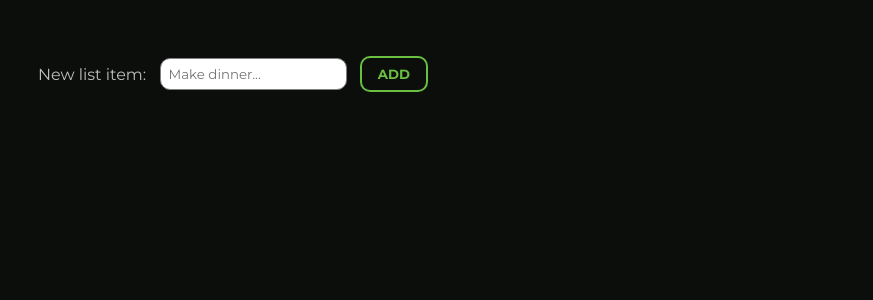
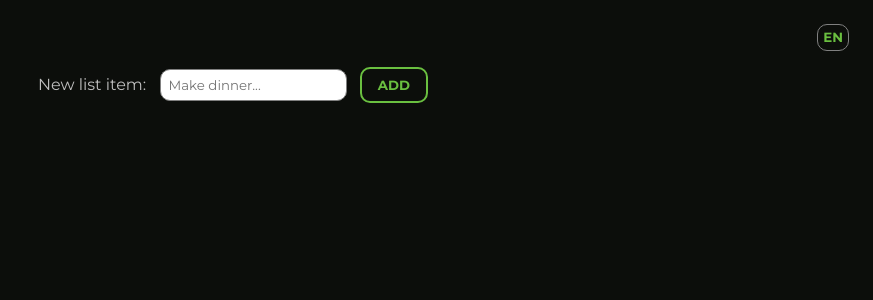
Before and after one commit to UnaLuz/listing-app, a Vue app: page / in a window 1280 px wide. Shown: the top 300 px of the page, without its empty margins (407-1280 px from the left). Built offline with nearby package versions, Linux system fonts and the light colour scheme.

Commit message:
Added seleccion element to choose between translations

```diff
--- a/src/App.vue
+++ b/src/App.vue
@@ -1,6 +1,7 @@
 <template>
   <div id="app">
-    <InputSection @add-new-item="addNewItem($event)" />
+    <select-lang />
+    <input-section @add-new-item="addNewItem($event)" />
     <ul>
       <li
         is="list-item"
@@ -15,12 +16,14 @@
 </template>
 
 <script>
+import SelectLang from "./components/SelectLang.vue";
 import InputSection from "./components/InputSection.vue";
 import ListItem from "./components/ListItem.vue";
 
 export default {
   name: "App",
   components: {
+    SelectLang,
     InputSection,
     ListItem
   },
@@ -64,19 +67,22 @@ body {
 }
 #app {
   width: 100%;
+  min-height: 100%;
+  padding: 0.5rem;
+  // Text style
   font-family: "Montserrat", sans-serif;
   font-weight: normal;
   -webkit-font-smoothing: antialiased;
   -moz-osx-font-smoothing: grayscale;
   text-align: center;
   color: hsl(100deg, 0%, 75%);
-  padding: 0.5rem;
-  margin-top: 6vh;
+  // Flex-box
   display: flex;
-  justify-content: center;
-  flex-flow: column wrap;
+  flex-flow: column nowrap;
+  justify-content: flex-start;
   align-items: center;
 }
+
 button {
   min-width: 2rem;
   min-height: 2rem;
@@ -106,6 +112,5 @@ button {
 ul {
   width: 20rem;
   max-width: 90%;
-  padding: 0px;
 }
 </style>
--- /dev/null
+++ b/src/components/SelectLang.vue
@@ -0,0 +1,35 @@
+<template>
+  <select id="lang-select" name="lang">
+    <option value="en">EN</option>
+    <option value="es">ES</option>
+  </select>
+</template>
+
+<script>
+export default {
+  name: "SelectLang"
+};
+</script>
+
+<style lang="scss" scoped>
+$primary-color: hsl(100deg, 50%, 50%);
+
+#lang-select {
+  -webkit-appearance: none;
+  appearance: none;
+  margin: 1rem;
+  padding: 0.3rem;
+  border: 1px solid grey;
+  border-radius: 10px;
+  background: transparent;
+  // Flex box styles
+  align-self: flex-end;
+  // Text styles
+  font-family: inherit;
+  font-weight: bold;
+  -webkit-font-smoothing: antialiased;
+  -moz-osx-font-smoothing: grayscale;
+  text-align: center;
+  color: $primary-color;
+}
+</style>
```
